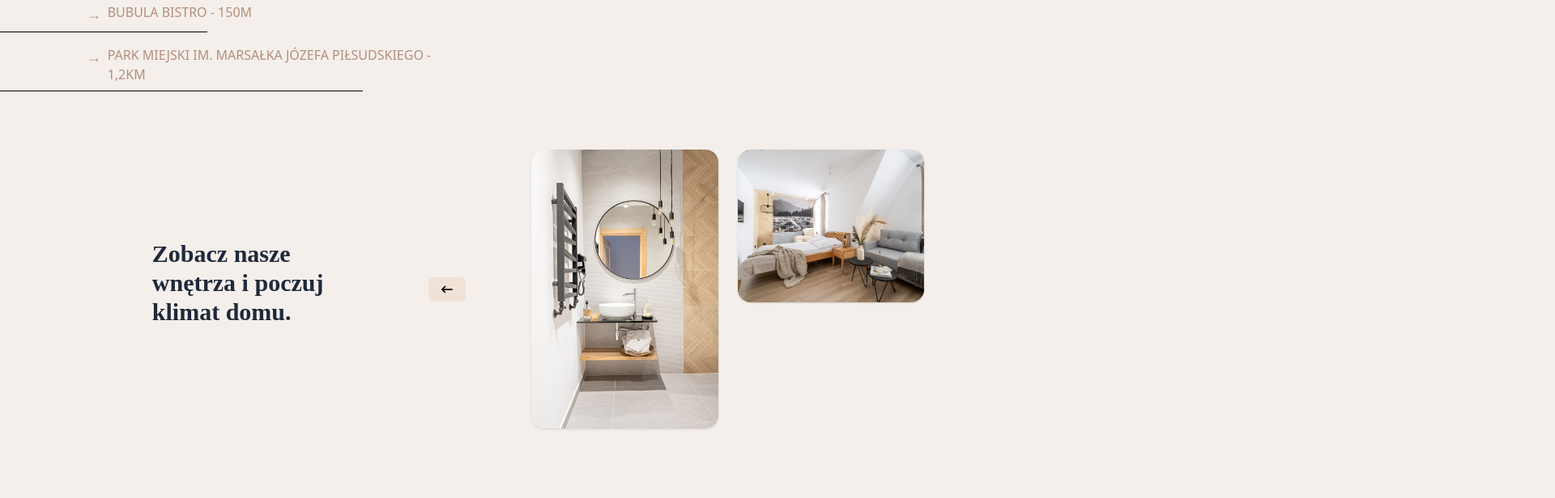
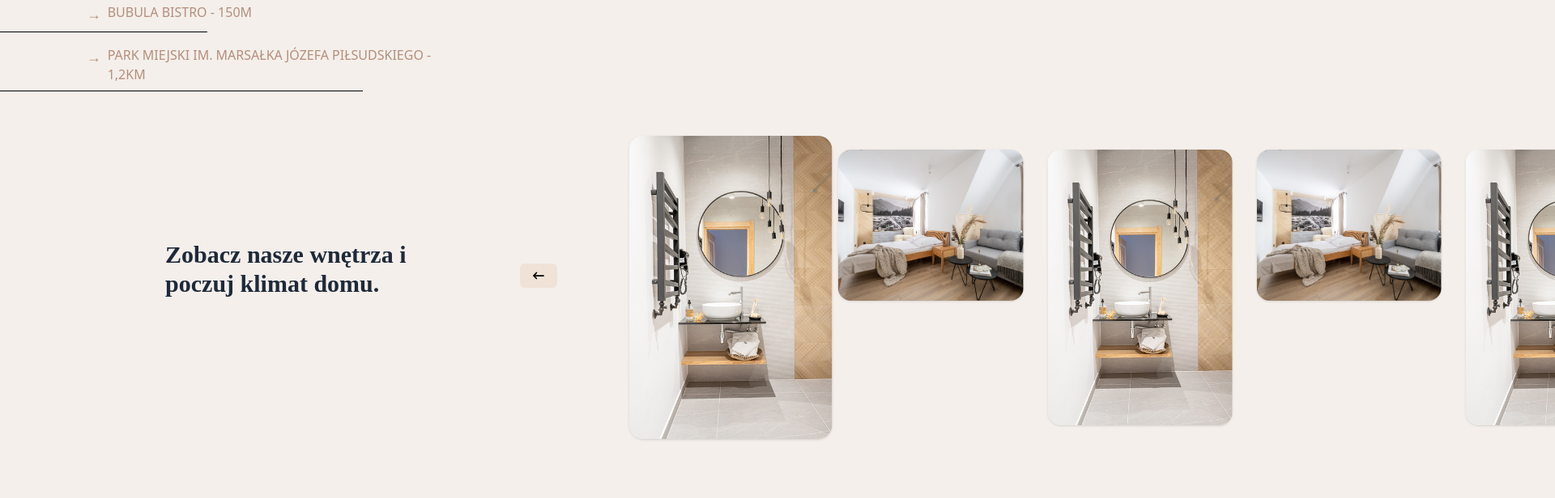
Before and after one commit to inzamulhaque1/WillaBor, a React (Vite) app: page / in a window 1280 px wide. Shown: the part 4280-4896 px from the top of the page at 81% size, 1920 px wide, since content can reach past the window. Built offline with nearby package versions, Linux system fonts and the light colour scheme; a web font is replaced by a local one.

Commit message:
room page pagination complete

```diff
--- a/package.json
+++ b/package.json
@@ -19,6 +19,7 @@
     "react-icons": "^5.5.0",
     "react-router-dom": "^7.6.0",
     "sort-by": "^1.2.0",
+    "swiper": "^11.2.6",
     "tailwindcss": "^4.1.6"
   },
   "devDependencies": {
--- a/src/pages/Home/Details.jsx
+++ b/src/pages/Home/Details.jsx
@@ -143,7 +143,7 @@ const Details = () => {
           </div>
 
           {/* Right side - Location details card (only shows when a location is selected) */}
-          <div className="w-[500px] px-4 mt-8 md:mt-0">
+          <div className="md:w-[500px]  px-4 mt-8 md:mt-0">
             {selectedLocation && (
               <div
                 className="bg-[#F0E2D7] rounded-lg shadow-md overflow-hidden"
--- a/src/pages/Home/Rooms.jsx
+++ b/src/pages/Home/Rooms.jsx
@@ -1,34 +1,62 @@
 import { FaArrowLeftLong } from "react-icons/fa6";
 import y1 from "../../assets/img/y1.png";
 import y2 from "../../assets/img/y2.png";
+import { Swiper, SwiperSlide } from "swiper/react";
+import "swiper/css";
+import "swiper/css/pagination";
+import { Pagination } from "swiper/modules";
 
 const Rooms = () => {
   return (
-    <div className="w-full max-w-7xl mx-auto px-4 sm:px-6 lg:px-8 py-6 sm:py-8 md:py-12 ">
-      <div className="grid grid-cols-1 md:grid-cols-2 gap-6 sm:gap-8 items-center">
-
-        <div className="flex items-center justify-around text-center md:text-left">
+    <div className="w-full h-[500px] max-w-7xl mx-auto px-4 sm:px-6 lg:px-8 py-6 sm:py-8 md:py-12 relative">
+      <div className="grid grid-cols-1 gap-6 sm:gap-8 items-center">
+        <div className="flex relative">
+          {/* Left side - Text section (unchanged) */}
+          <div className="flex pt-28 items-center justify-around text-center md:text-left z-10">
             <h2 className="text-xl sm:text-2xl md:text-3xl font-bold font-playfair text-gray-800 mb-4 w-1/2">
               Zobacz nasze wnętrza i poczuj klimat domu.
             </h2>
             <span className="text-gray-500 text-sm flex items-center px-4 py-2 bg-[#F0E2D7] rounded-md">
-            <FaArrowLeftLong className="text-black " />
+              <FaArrowLeftLong className="text-black" />
             </span>
           </div>
 
-        <div className="grid grid-cols-1 sm:grid-cols-2 gap-4 sm:gap-6">
+          {/* Swiper with overlap fixes */}
+          <div className="absolute hidden md:block left-1/2 w-full -translate-x-1/4 z-20 ">
+            <Swiper
+              slidesPerView={4}
+              spaceBetween={30}
+              centeredSlides={true}
+              className="mySwiper"
+            >
+              {[y1, y2, y1, y2, y1, y2, y1, y2, y1, y2, y1, y2].map((img, i) => (
+                <SwiperSlide key={i}>
                   <img
-            src={y1}
-            alt="Room 1"
+                    src={img}
+                    alt={`Room ${i+1}`}
                     className="w-full h-auto rounded-2xl shadow-sm"
                   />
-          <img
-            src={y2}
-            alt="Room 2"
-            className="w-full h-auto rounded-2xl shadow-sm"
-          />
+                </SwiperSlide>
+              ))}
+            </Swiper>
           </div>
         </div>
+      </div>
+
+      {/* Critical overlapping styles */}
+      <style jsx global>{`
+        .mySwiper {
+          overflow: visible !important;
+        }
+        .mySwiper .swiper-slide {
+          transition: transform 0.3s ease;
+          transform-origin: center left;
+        }
+        .mySwiper .swiper-slide-active {
+          transform: scale(1.1);
+          z-index: 30 !important;
+        }
+      `}</style>
     </div>
   );
 };
```
Also changed, not shown: 1 other file (tests, documents, lock files or other folders). Lines whose indentation alone changed are shown as unchanged.
